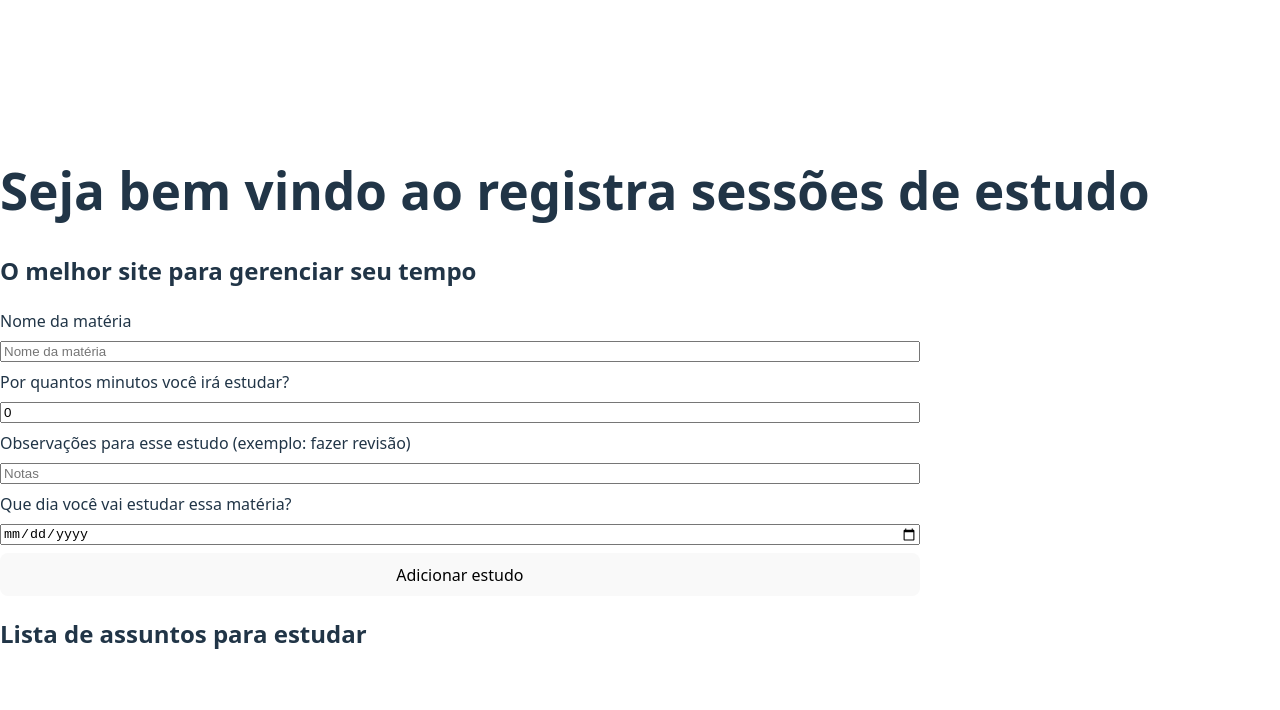
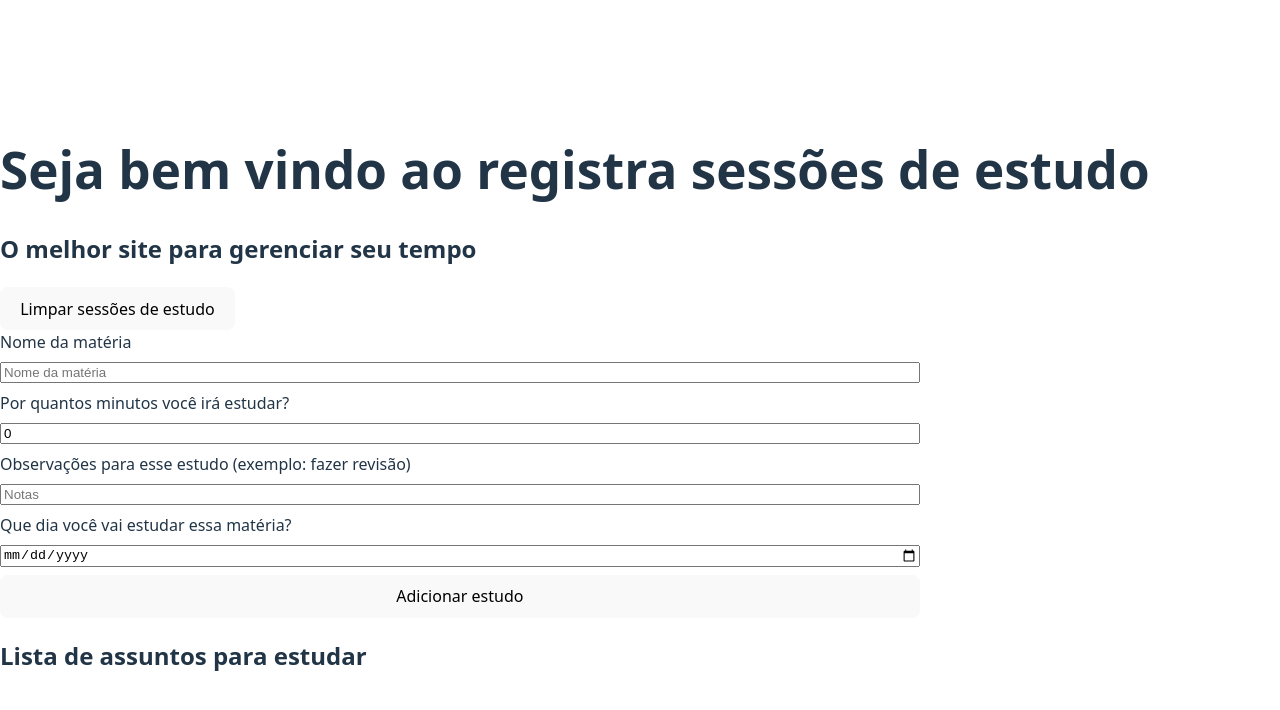
Before and after one commit to mrpine19/Checkpoint5-Front-end, a React (Vite) app: page / in a window 1280 px wide. Shown: the top 710 px of the page. Built offline with nearby package versions, Linux system fonts and the light colour scheme.

Commit message:
feat: creating the clear sessions button

```diff
--- a/src/App.tsx
+++ b/src/App.tsx
@@ -11,10 +11,15 @@ function App() {
     setListSessionStudy((previous) => [...previous, studySession]);
   }
 
+  function cleanStudySessionsList() {
+    setListSessionStudy([]);
+  }
+
   return (
     <>
       <Header/>
         <main>
+          <button onClick={cleanStudySessionsList}>Limpar sessões de estudo</button>
         <StudySessionForm onAdd={addStudySession} />
         <StudySessionList studySessionList={listStudySession} />
       </main>
```
Also changed, not shown: src/types/study-session.ts (+4 -4 lines).
